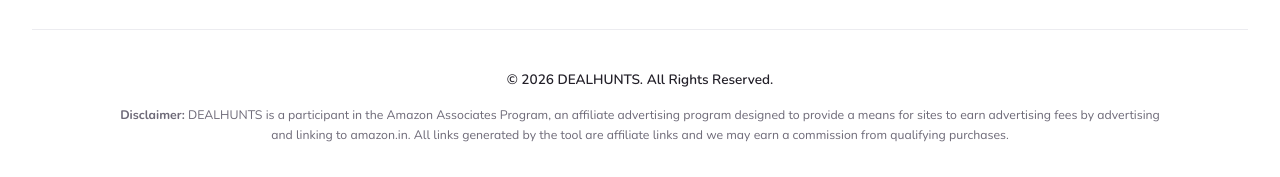
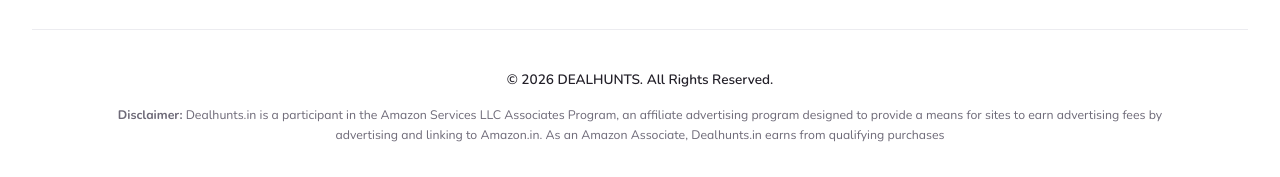
Before and after one commit to chandanmallah/affiliate_shopping_website, a Django app: template products/templates/products/product_detail.html in a window 1280 px wide. Shown: the part 1579-1756 px from the top of the page. Run offline with Django 4.2, Linux system fonts and the light colour scheme; the template is opened without the code that fills it: most values are stand-ins (such as "Sample title", 1, 10 or a date in 2020); grey boxes marked "Sample" are stand-in pictures; data that the repository does not hold is empty; some web fonts are replaced.

Commit message:
updated 2

```diff
--- a/products/templates/products/product_detail.html
+++ b/products/templates/products/product_detail.html
@@ -249,7 +249,7 @@
     <div class="footer-bottom">
       <div class="copyright-row">&copy; 2026 DEALHUNTS. All Rights Reserved.</div>
       <p class="admin-notice">
-        <strong>Disclaimer:</strong> DEALHUNTS is a participant in the Amazon Associates Program, an affiliate advertising program designed to provide a means for sites to earn advertising fees by advertising and linking to amazon.in. All links generated by the tool are affiliate links and we may earn a commission from qualifying purchases.
+        <strong>Disclaimer:</strong> Dealhunts.in is a participant in the Amazon Services LLC Associates Program, an affiliate advertising program designed to provide a means for sites to earn advertising fees by advertising and linking to Amazon.in. As an Amazon Associate, Dealhunts.in earns from qualifying purchases
       </p>
     </div>
   </footer>
```
